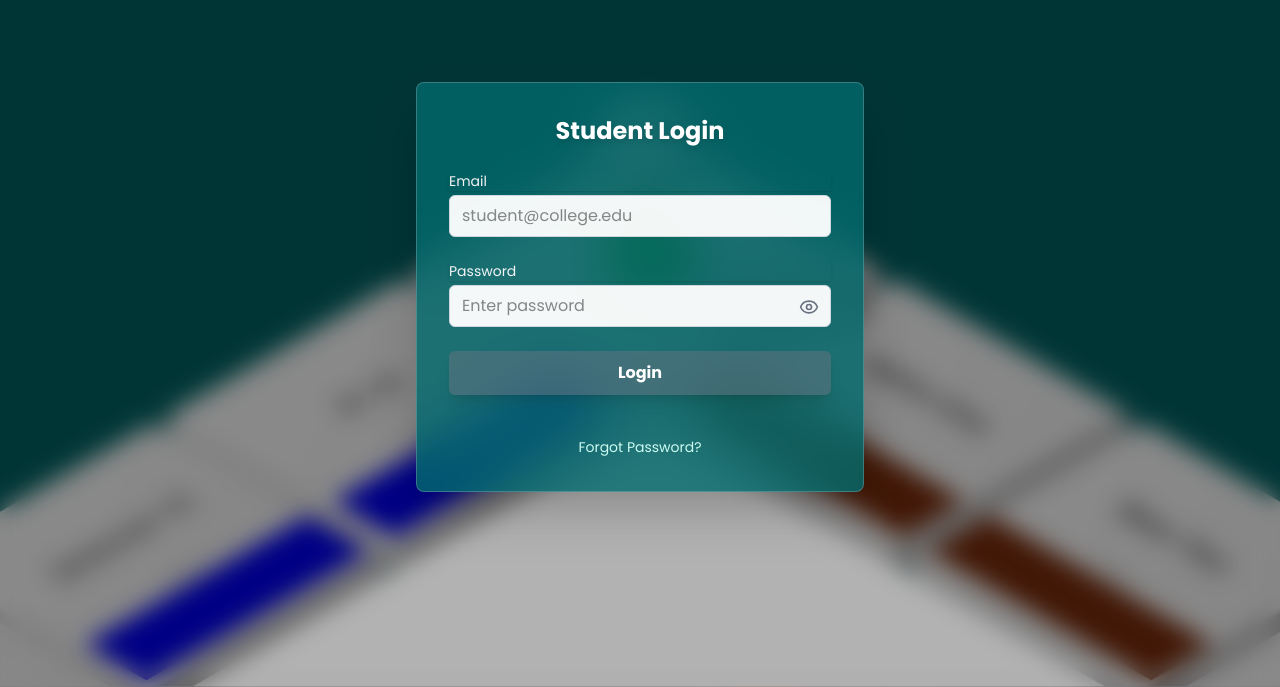
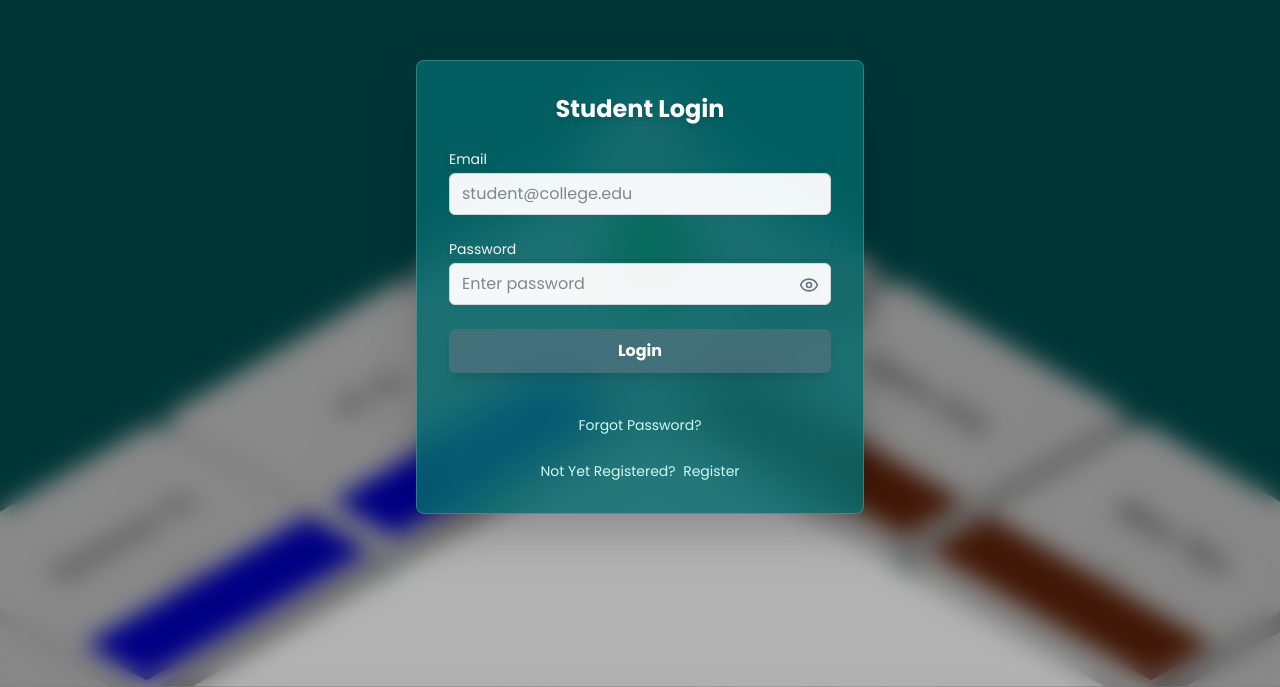
Before and after one commit to jadavpur-university-ed-cell/realeweekend5, a Next.js app: page /login in a window 1280 px wide. Shown: the part 113-800 px from the top of the page. Built offline with nearby package versions, Linux system fonts and the light colour scheme.

Commit message:
minor bug

```diff
--- a/app/login/page.tsx
+++ b/app/login/page.tsx
@@ -119,11 +119,10 @@ export default function Login() {
             <button
               type="submit"
               disabled={!isValid}
-              className={`w-full py-2.5 px-4 rounded-md font-bold text-white transition-all duration-200 shadow-lg ${
-                isValid
+              className={`w-full py-2.5 px-4 rounded-md font-bold text-white transition-all duration-200 shadow-lg ${isValid
                   ? 'bg-blue-600 hover:bg-blue-500 hover:scale-[1.02]'
                   : 'bg-gray-500/50 cursor-not-allowed text-gray-300'
-              }`}
+                }`}
             >
               Login
             </button>
@@ -133,6 +132,12 @@ export default function Login() {
                 Forgot Password?
               </a>
             </div>
+            <div className="text-center mt-4 text-sm text-teal-100 hover:text-white transition-colors">
+              Not Yet Registered? &nbsp;
+              <a href="/register" className="text-sm text-teal-100 hover:text-white hover:underline transition-colors">
+                Register
+              </a>
+            </div>
           </form>
         )}
       </div>
```
